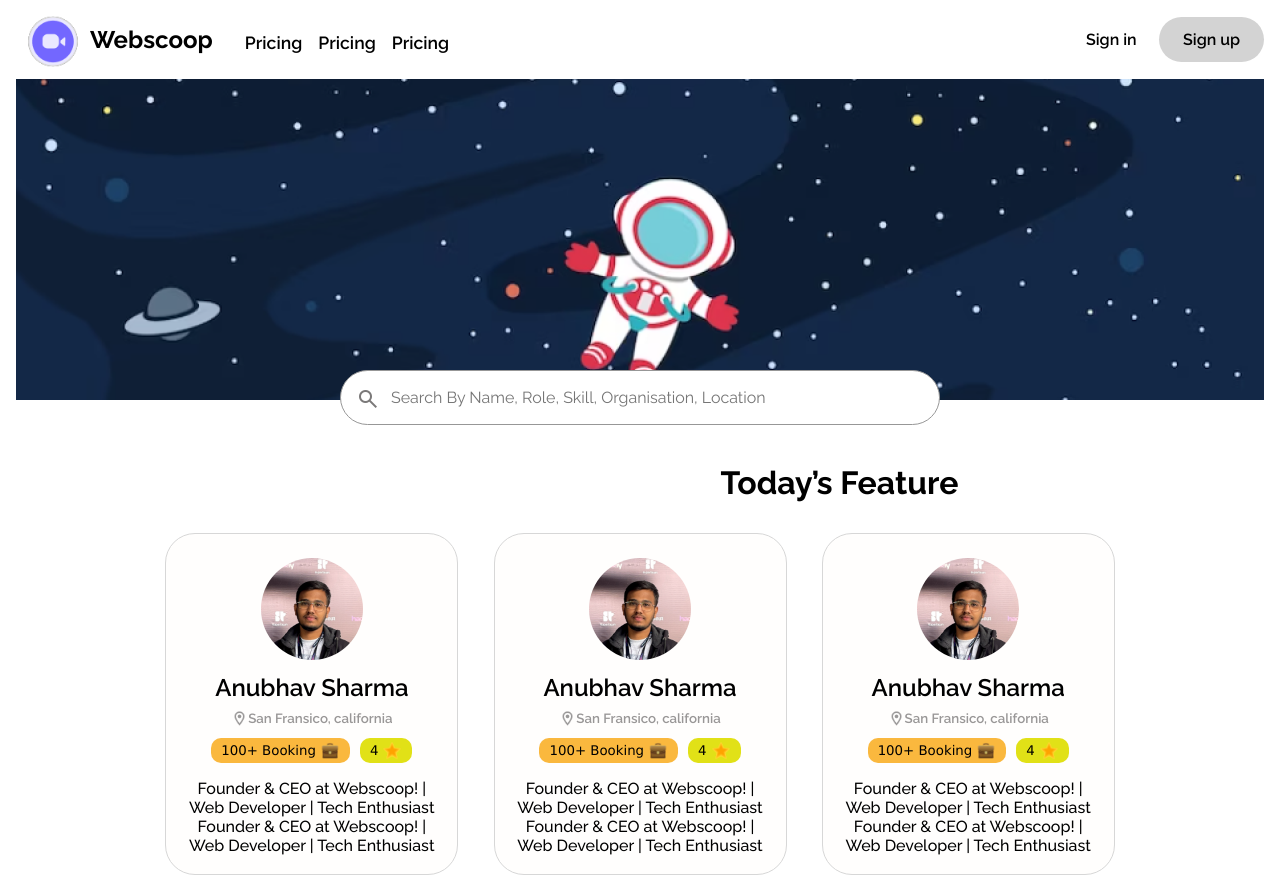
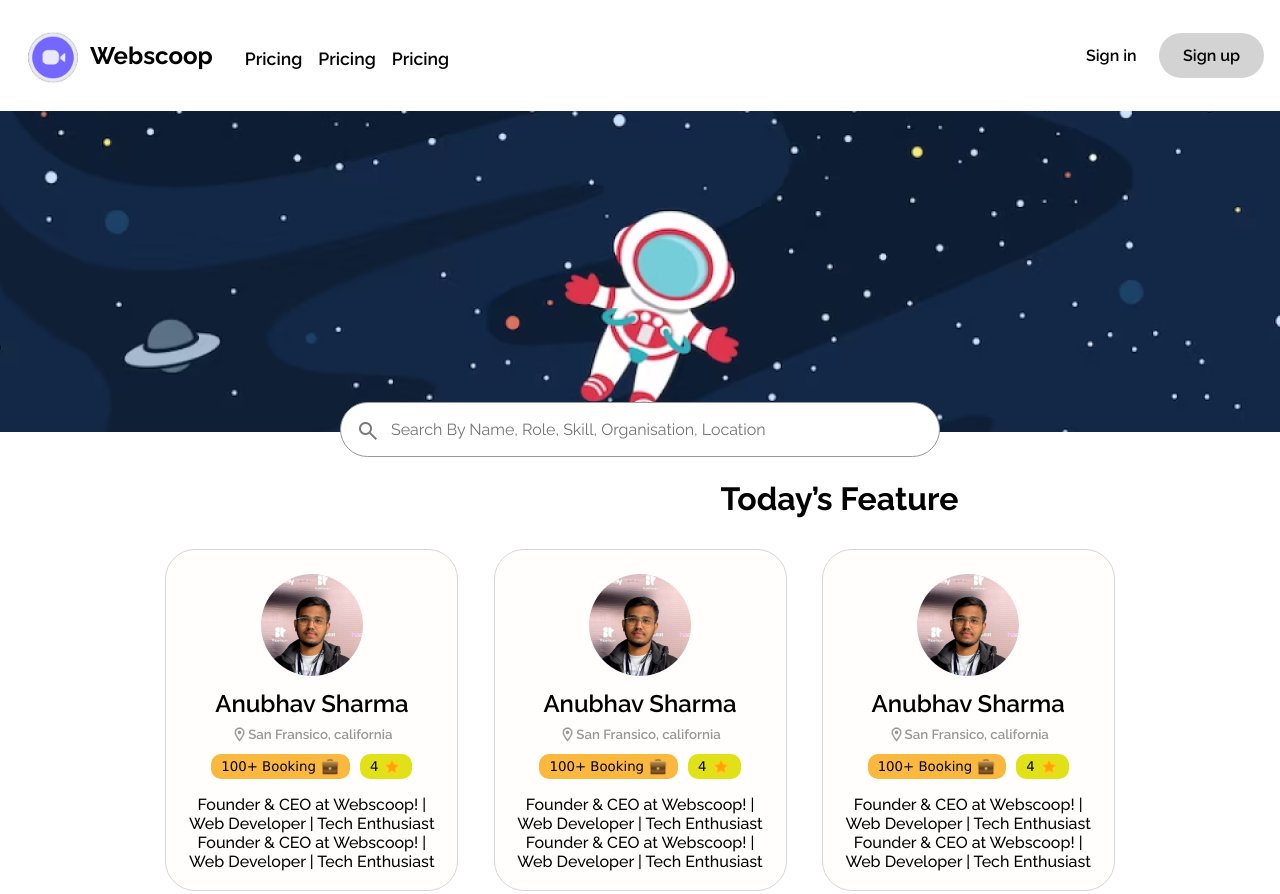
Before and after one commit to manish04042003/WebScoop-Landing-Page, a plain HTML site: page SearchResult.html in a window 1280 px wide. Shown: the top 894 px of the page. Drawn offline with nearby package versions, Linux system fonts and the light colour scheme.

Commit message:
done with Seach Result

```diff
--- a/SearchResult.html
+++ b/SearchResult.html
@@ -55,8 +55,8 @@
 
 
     <div>
-        <div class="TopmainDiv maxWidth">
-            <div class="navbarDiv">
+        <div class="TopmainDiv ">
+            <div class="navbarDiv maxWidth">
                 <div class="leftNav">
                     <div class="navLogoDiv"> <img src="/images/Logo.png" alt="">
                         <h2>Webscoop</h2>
```
